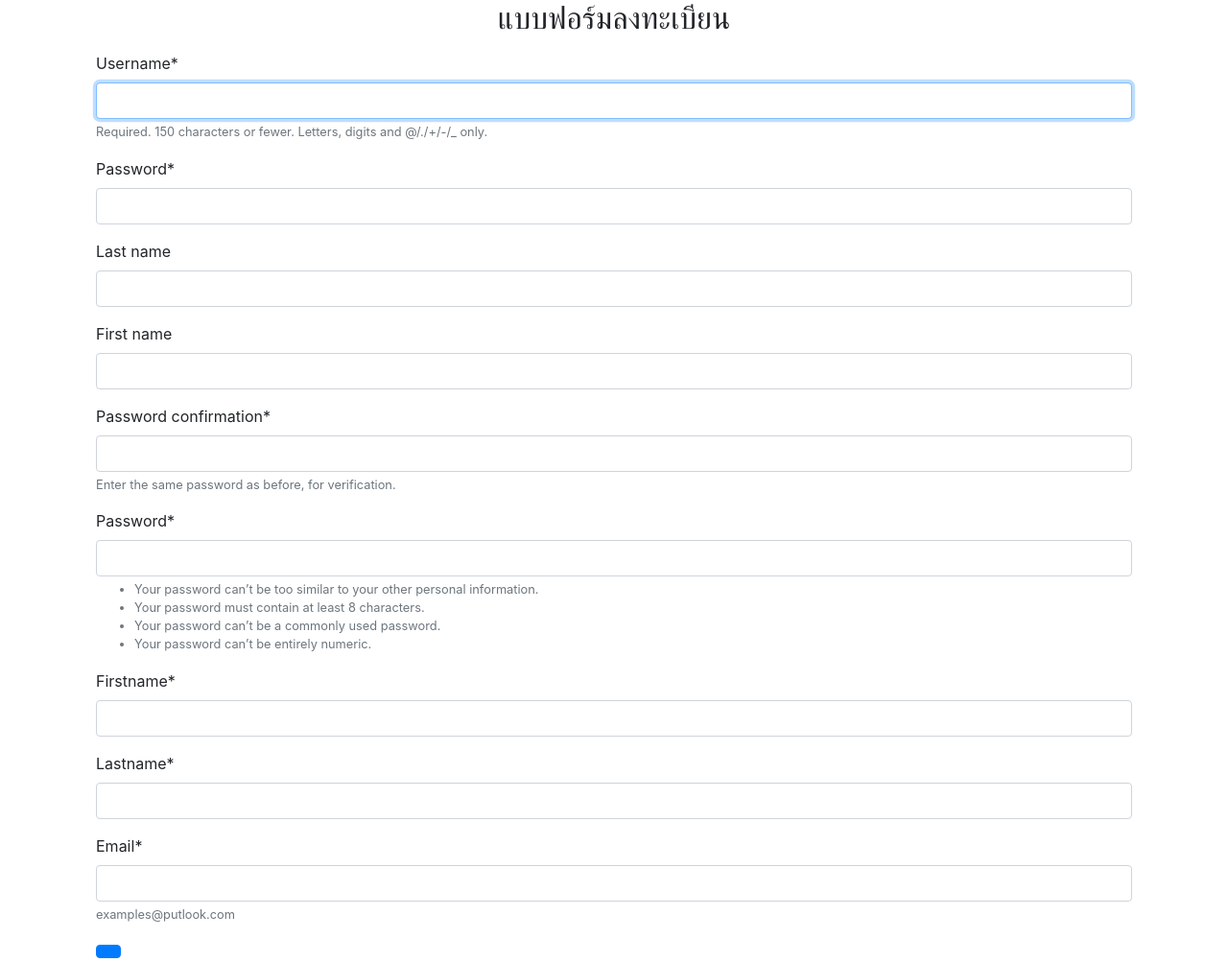
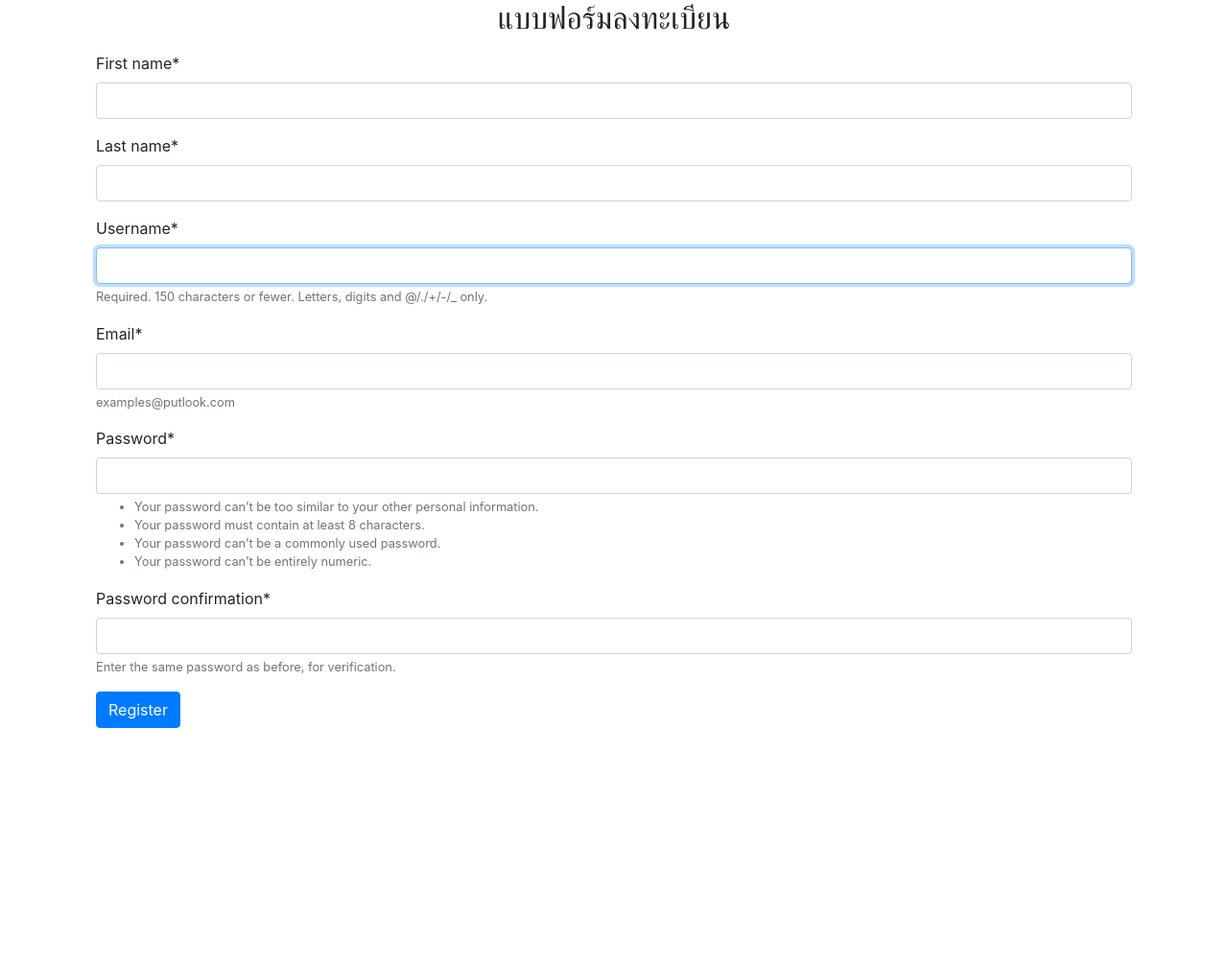
Before and after one commit to Anuphongkrystal/ecommerce-django, a Django app: page /account/create in a window 1280 px wide. Shown: the part 69-1072 px from the top of the page at 96% size. After the commit the page ends 828 px from the top, so only its background shows below. Run offline with Django 3.2, Linux system fonts and the light colour scheme; data that the repository does not hold is empty; some libraries are stand-ins or nearby versions.

```diff
--- a/ecommerce/store/forms.py
+++ b/ecommerce/store/forms.py
@@ -5,12 +5,12 @@ from django.contrib.auth.forms import UserCreationForm
 
 class SignUpForm(UserCreationForm):
 
-    firstname = forms.CharField(max_length=100,required=True)
-    lastname  = forms.CharField(max_length=100,required=True)
+    first_name = forms.CharField(max_length=100,required=True)
+    last_name  = forms.CharField(max_length=100,required=True)
     email = forms.EmailField(max_length=250,help_text='examples@putlook.com')
 
     class Meta:
         #ผูกค่ากับ Model
         model = User
         #ระบุ Column
-        fields={'first_name','last_name','username','password','password2'}
+        fields=('first_name','last_name','username','email','password1','password2')
--- a/ecommerce/store/templates/signup.html
+++ b/ecommerce/store/templates/signup.html
@@ -7,7 +7,7 @@
 
       <form class="" action="" method="post">
         <p>{{form | crispy}}</p>
-        <button type="submit" class="btn btn-primary" name="submit"></button>
+        <button type="submit" class="btn btn-primary" name="submit">Register</button>
       </form>
   </div>
 {% endblock %}
```
Also changed, not shown: READMD.md (+1 -3 lines).
